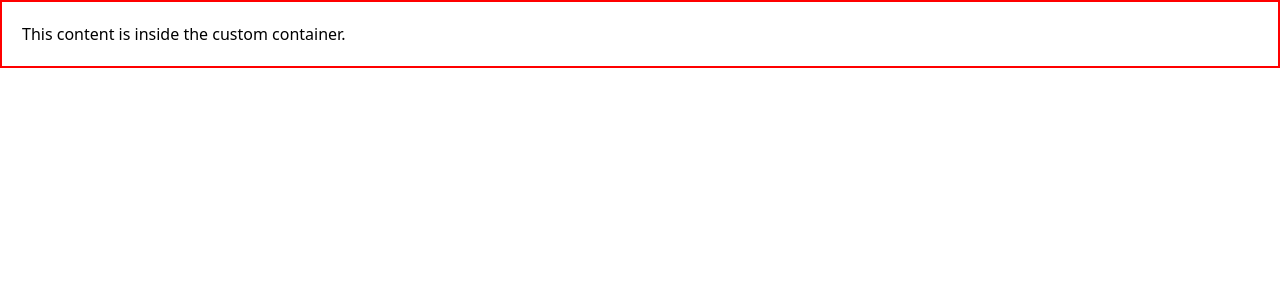
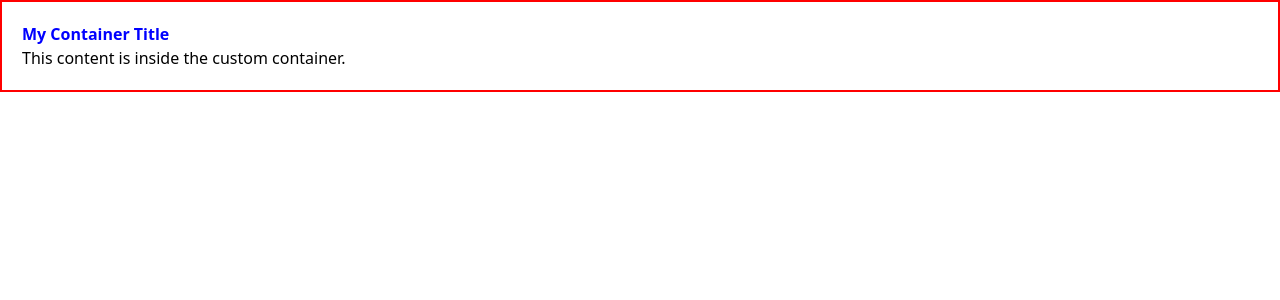
Before and after one commit to mrdnr/React-Exercise, a React (Vite) app: page / in a window 1280 px wide. Shown: the top 300 px of the page. Built offline with nearby package versions, Linux system fonts and the light colour scheme.

Commit message:
68 Component Composition

```diff
--- a/src/App.jsx
+++ b/src/App.jsx
@@ -3,7 +3,7 @@ import Container from './components/Container';
 const App = () => {
   return (
     <div>
-      <Container>
+      <Container title="My Container Title">
         <p>This content is inside the custom container.</p>
         {/* Add more child components/content as needed */}
       </Container>
--- a/src/components/Container.css
+++ b/src/components/Container.css
@@ -1,5 +1,10 @@
 .custom-container {
-    background-color: white;
-    border: 2px solid red;
-    padding: 20px;
-  }
+  background-color: white;
+  border: 2px solid red;
+  padding: 20px;
+}
+
+.container-title {
+  color: blue;
+  font-weight: 700;
+}
--- a/src/components/Container.jsx
+++ b/src/components/Container.jsx
@@ -1,7 +1,12 @@
 import './Container.css';
 
-const Container = ({ children }) => {
-  return <div className="custom-container">{children}</div>;
+const Container = ({ title, children }) => {
+  return (
+    <div className="custom-container">
+      {title && <h2 className="container-title">{title}</h2>}
+      {children}
+    </div>
+  );
 };
 
 export default Container;
```
